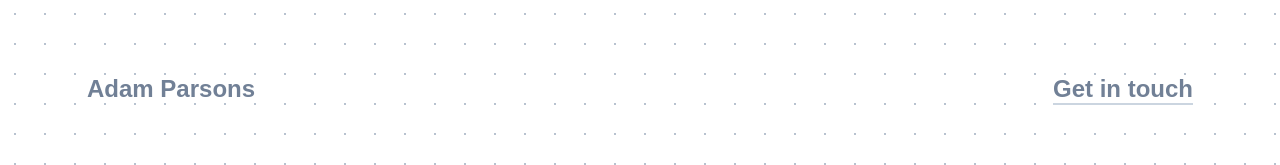
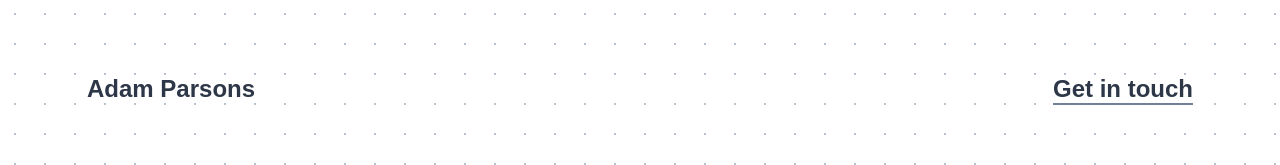
Before and after one commit to adamgparsons/portfolio-v4, a Gatsby site: page / in a window 1280 px wide. Shown: the top 165 px of the page. Built offline with nearby package versions, Linux system fonts and the light colour scheme; Gatsby itself is replaced by a stand-in of ours.

Commit message:
changed header links color

```diff
--- a/src/components/header.js
+++ b/src/components/header.js
@@ -42,7 +42,7 @@ const Container = styled.div`
 const Logo = styled(props => <Link {...props} />)`
   ${theme.textStyles.heading3};
   font-size: 18px;
-  color: ${theme.colors.grey600};
+  color: ${theme.colors.grey800};
   text-decoration: none;
   margin-bottom: 32px;
   transition: color 0.2s ease-in;
@@ -53,18 +53,18 @@ const Logo = styled(props => <Link {...props} />)`
   @media (min-width: 550px) {
     ${theme.textStyles.heading3}
     font-size: 24px;
-    color: ${theme.colors.grey600};
+    color: ${theme.colors.grey800};
   }
 `
 
 const ContactLink = styled.a`
   ${theme.textStyles.heading3}
   font-size: 18px;
-  color: ${theme.colors.grey600};
+  color: ${theme.colors.grey800};
   text-decoration: none;
   margin-top: 11px;
   margin-bottom: 0px;
-  border-bottom: 2px solid ${theme.colors.grey400};
+  border-bottom: 2px solid ${theme.colors.grey600};
   transition: color 0.2s ease-in, border-bottom 0.2s ease-in;
   :hover {
     color: #4e97d0;
@@ -74,7 +74,7 @@ const ContactLink = styled.a`
   @media (min-width: 550px) {
     ${theme.textStyles.heading3}
     font-size: 24px;
-    color: ${theme.colors.grey600};
+    color: ${theme.colors.grey800};
   }
 `
 
```
